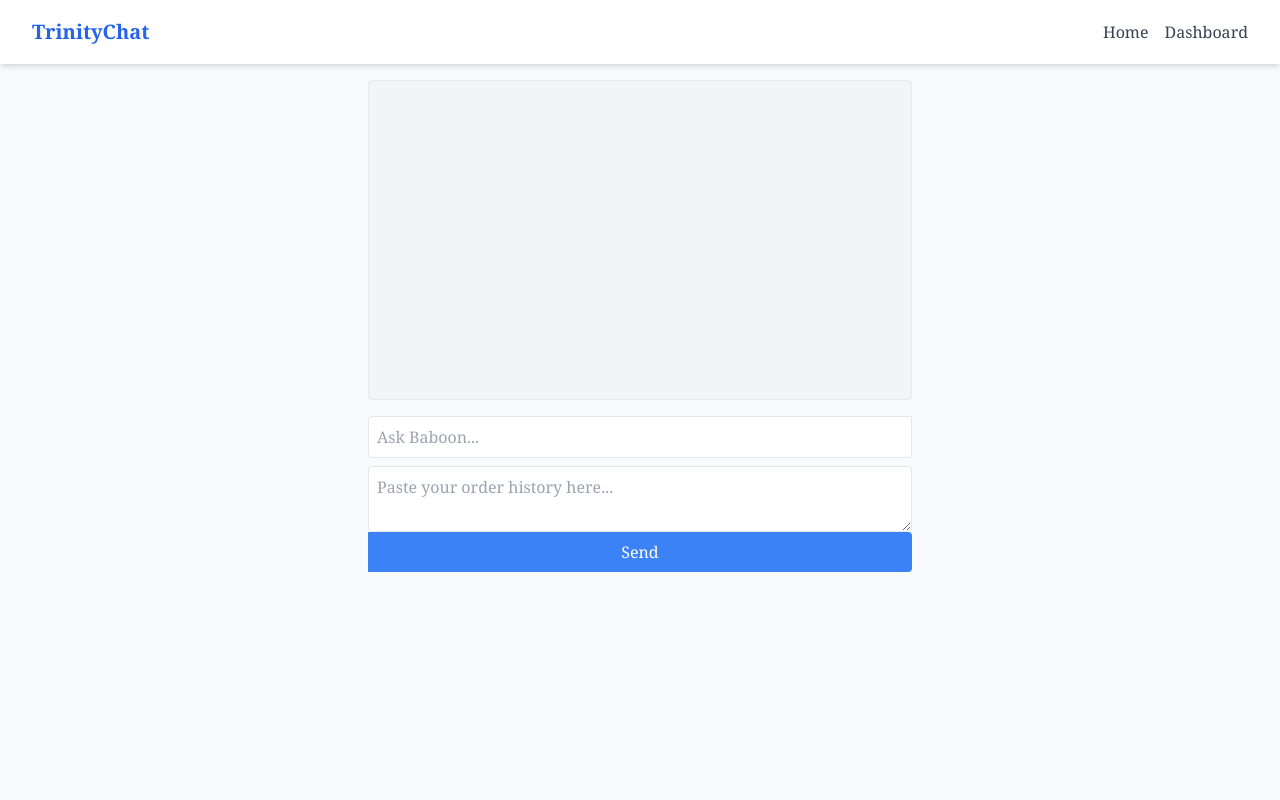
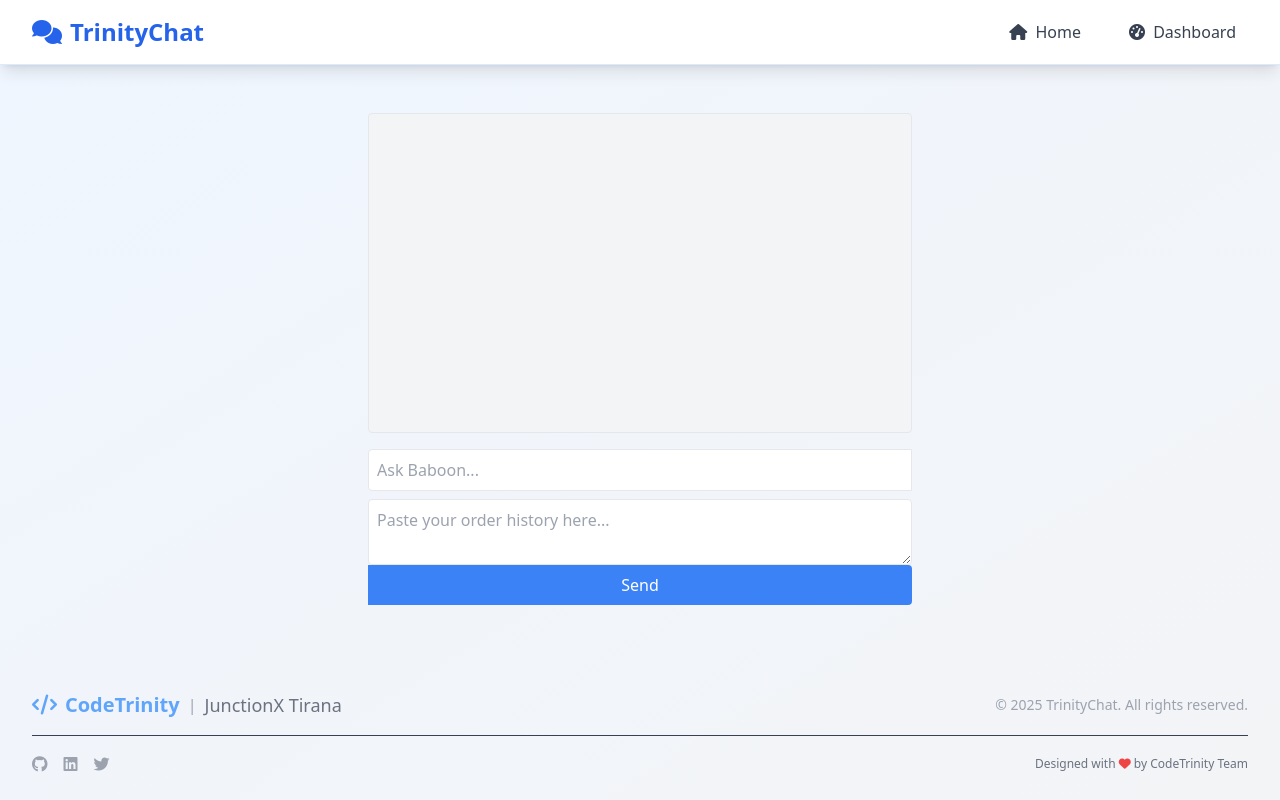
Before and after one commit to TediSina/TrinityChat, a Django app: page / in a window 1280 px wide. Run offline with Django 5.2, Linux system fonts and the light colour scheme; data that the repository does not hold is empty; some libraries are stand-ins or nearby versions.

Commit message:
Update base.html

```diff
--- a/theme/templates/base.html
+++ b/theme/templates/base.html
@@ -8,26 +8,99 @@
     <meta name="viewport" content="width=device-width, initial-scale=1.0">
     <meta http-equiv="X-UA-Compatible" content="ie=edge">
     {% tailwind_css %}
+    <link rel="stylesheet" href="https://cdnjs.cloudflare.com/ajax/libs/font-awesome/6.0.0/css/all.min.css">
 </head>
 
-<body class="bg-gray-50 font-serif leading-normal tracking-normal">
-	<nav class="bg-white shadow-md">
+<body class="flex flex-col min-h-screen bg-gradient-to-br from-blue-50 to-gray-100 font-sans leading-normal tracking-normal">
+    <!-- Navigation Bar -->
+    <nav class="bg-white shadow-lg border-b border-blue-100">
         <div class="max-w-7xl mx-auto px-4 sm:px-6 lg:px-8">
             <div class="flex justify-between h-16 items-center">
-				<div class="flex-shrink-0 text-xl font-bold text-blue-600">
-					<a href="{% url 'index' %}">TrinityChat</a>
+                <div class="flex-shrink-0 text-2xl font-bold text-blue-600 flex items-center">
+                    <i class="fas fa-comments mr-2"></i>
+                    <a href="{% url 'index' %}" class="hover:text-blue-800 transition duration-300">TrinityChat</a>
                 </div>
-				<div class="hidden md:flex space-x-4">
-					<a href="{% url 'index' %}" class="text-gray-700 hover:text-blue-600">Home</a>
-					<a href="{% url 'operator_dashboard' %}" class="text-gray-700 hover:text-blue-600">Dashboard</a>
+                <div class="hidden md:flex space-x-6">
+                    <a href="{% url 'index' %}" class="text-gray-700 hover:text-blue-600 transition duration-300 font-medium px-3 py-2 rounded-md hover:bg-blue-50">
+                        <i class="fas fa-home mr-1"></i> Home
+                    </a>
+                    <a href="{% url 'operator_dashboard' %}" class="text-gray-700 hover:text-blue-600 transition duration-300 font-medium px-3 py-2 rounded-md hover:bg-blue-50">
+                        <i class="fas fa-tachometer-alt mr-1"></i> Dashboard
+                    </a>
                 </div>
+                <!-- Mobile menu button -->
+                <div class="md:hidden">
+                    <button type="button" class="text-gray-500 hover:text-blue-600 focus:outline-none focus:text-blue-600" aria-label="Toggle menu">
+                        <i class="fas fa-bars"></i>
+                    </button>
+                </div>
+            </div>
+        </div>
+        <!-- Mobile menu, show/hide based on menu state -->
+        <div class="hidden md:hidden">
+            <div class="px-2 pt-2 pb-3 space-y-1">
+                <a href="{% url 'index' %}" class="block px-3 py-2 rounded-md text-base font-medium text-gray-700 hover:text-blue-600 hover:bg-blue-50">Home</a>
+                <a href="{% url 'operator_dashboard' %}" class="block px-3 py-2 rounded-md text-base font-medium text-gray-700 hover:text-blue-600 hover:bg-blue-50">Dashboard</a>
             </div>
         </div>
     </nav>
 
-	<div class="container mx-auto">
+    <!-- Main Content Area -->
+    <main class="flex-grow container mx-auto px-4 py-8 sm:px-6 lg:px-8">
         {% block content %}{% endblock %}
+    </main>
+
+    <!-- Footer -->
+    <footer class="bg-white-800 text-white mt-auto">
+        <div class="max-w-7xl mx-auto px-4 py-6 sm:px-6 lg:px-8">
+            <div class="flex flex-col md:flex-row justify-between items-center">
+                <div class="mb-4 md:mb-0">
+                    <div class="flex items-center">
+                        <div class="text-xl font-bold text-blue-400">
+                            <i class="fas fa-code mr-2"></i>CodeTrinity
                         </div>
+                        <span class="mx-2 text-gray-400">|</span>
+                        <div class="text-gray-500 text-lg font-medium">JunctionX Tirana</div>
+                    </div>
+                </div>
+                <div class="text-sm text-gray-400">
+                    &copy; {% now "Y" %} TrinityChat. All rights reserved.
+                </div>
+            </div>
+            <div class="mt-4 pt-4 border-t border-gray-700 flex flex-col md:flex-row justify-between items-center">
+                <div class="flex space-x-4 mb-4 md:mb-0">
+                    <a href="#" class="text-gray-400 hover:text-blue-400 transition duration-300">
+                        <i class="fab fa-github"></i>
+                    </a>
+                    <a href="#" class="text-gray-400 hover:text-blue-400 transition duration-300">
+                        <i class="fab fa-linkedin"></i>
+                    </a>
+                    <a href="#" class="text-gray-400 hover:text-blue-400 transition duration-300">
+                        <i class="fab fa-twitter"></i>
+                    </a>
+                </div>
+                <div class="text-xs text-gray-500">
+                    Designed with <i class="fas fa-heart text-red-500"></i> by CodeTrinity Team
+                </div>
+            </div>
+        </div>
+    </footer>
+
+    <!-- JavaScript for mobile menu toggle -->
+    <script>
+        document.addEventListener('DOMContentLoaded', function() {
+            const menuButton = document.querySelector('button[aria-label="Toggle menu"]');
+            const mobileMenu = document.querySelector('.hidden.md\\:hidden');
+
+            if (menuButton && mobileMenu) {
+                menuButton.addEventListener('click', function() {
+                    const isExpanded = mobileMenu.classList.contains('block');
+                    mobileMenu.classList.toggle('hidden', isExpanded);
+                    mobileMenu.classList.toggle('block', !isExpanded);
+                });
+            }
+        });
+    </script>
 </body>
 
 </html>
```
Lines whose indentation alone changed are shown as unchanged.
